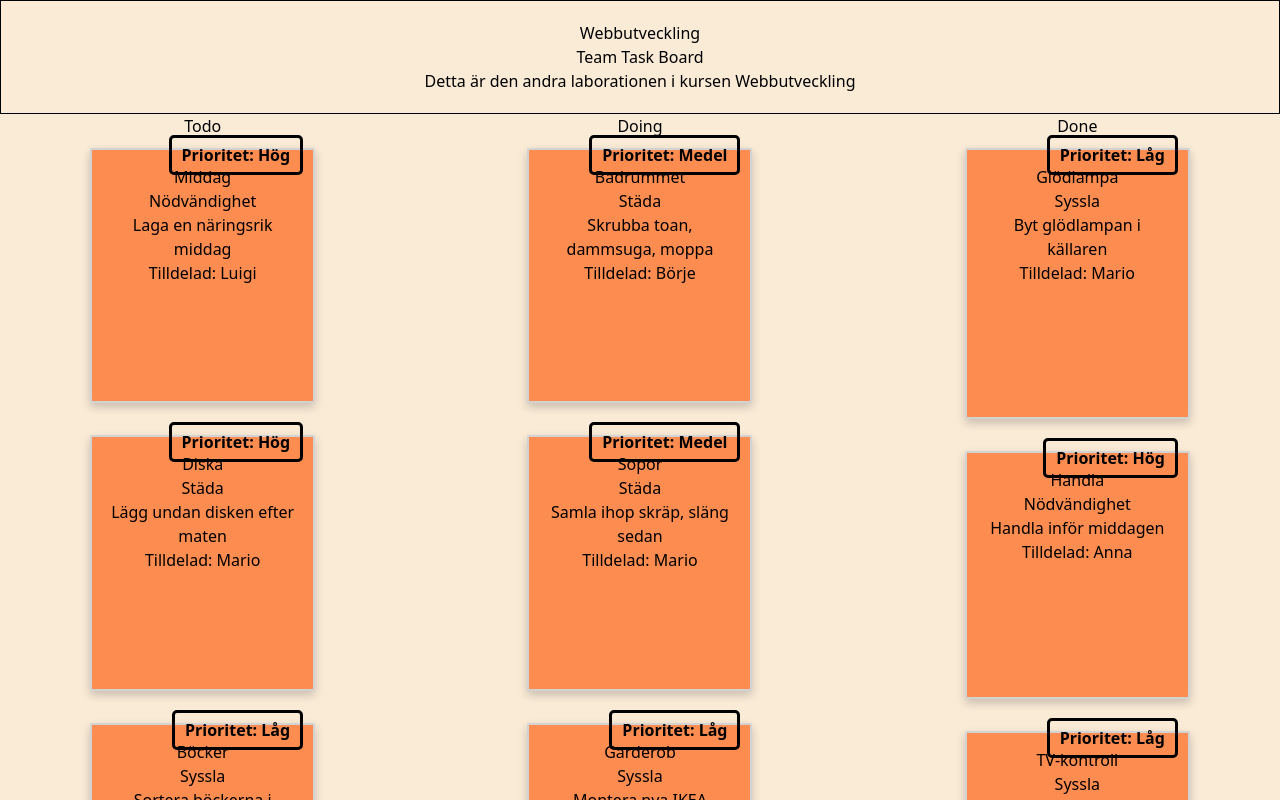
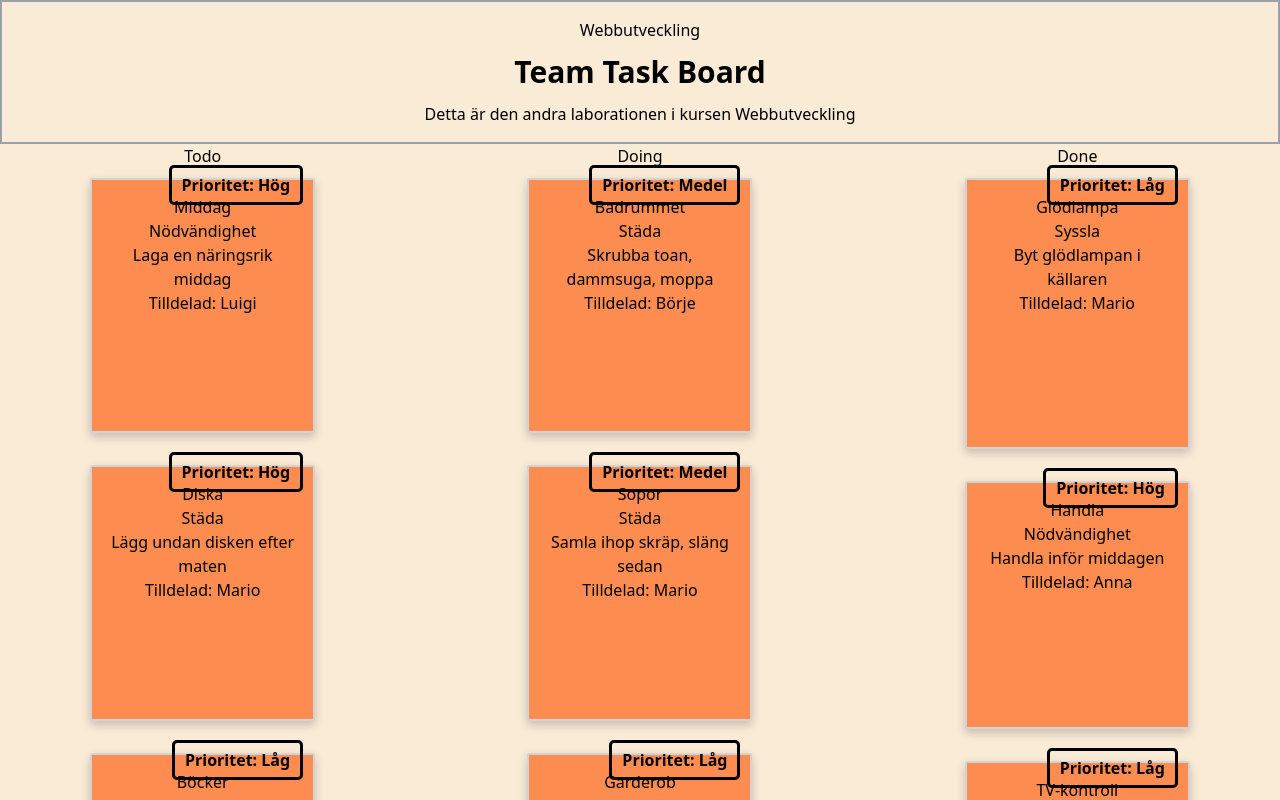
Before and after one commit to armin-akhtarzand/task-board-lab2, a React (Vite) app: page / in a window 1280 px wide. Shown: the top 800 px of the page. Built offline with nearby package versions, Linux system fonts and the light colour scheme.

Commit message:
change header css from regular to tailwind

```diff
--- a/src/components/Header.tsx
+++ b/src/components/Header.tsx
@@ -1,8 +1,8 @@
 const Header = () => {
     return(
-        <header className="header">
+        <header className="text-center p-4 border-2 border-gray-400">
             <p>Webbutveckling</p>
-            <h1>Team Task Board</h1>
+            <h1 className="font-bold m-3 text-3xl">Team Task Board</h1>
             <p>Detta är den andra laborationen i kursen Webbutveckling</p>
         </header>
     );
--- a/src/index.css
+++ b/src/index.css
@@ -10,11 +10,7 @@ html {
 body {
   background-color: antiquewhite;
 }
-.header {
-  text-align: center;
-  padding: 20px;
-  border: 1px solid black;
-}
+
 .board-container {
   display: flex;
   justify-content: center;
```
